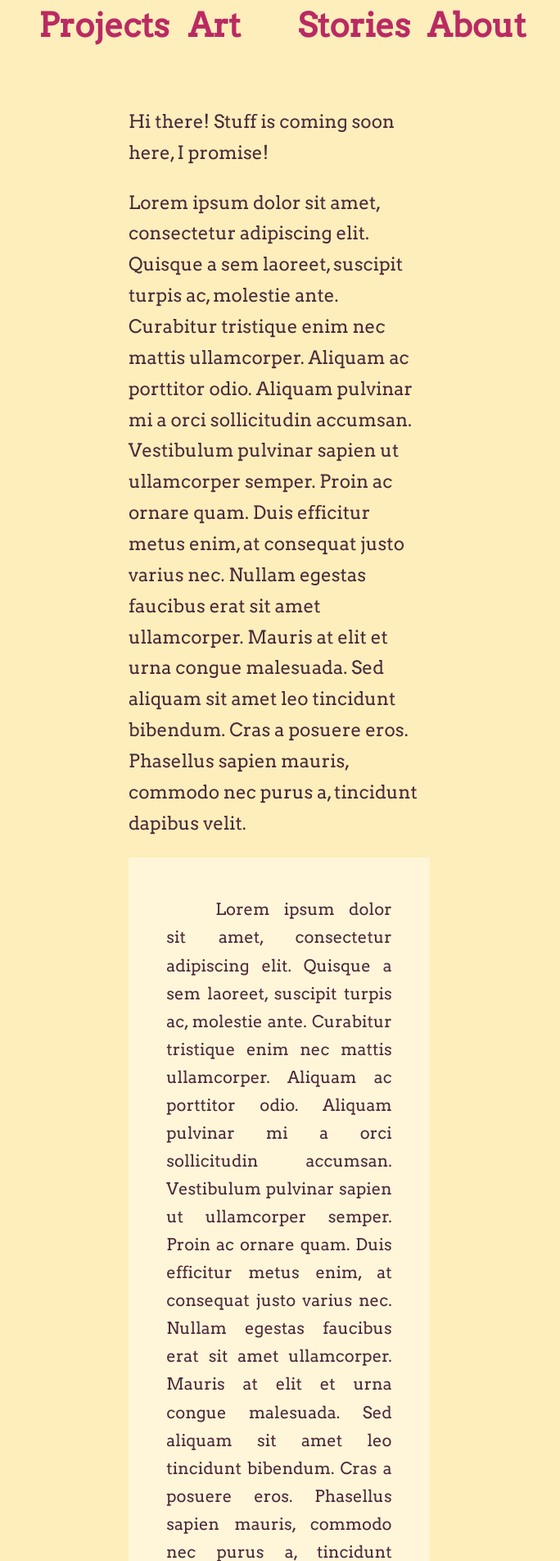
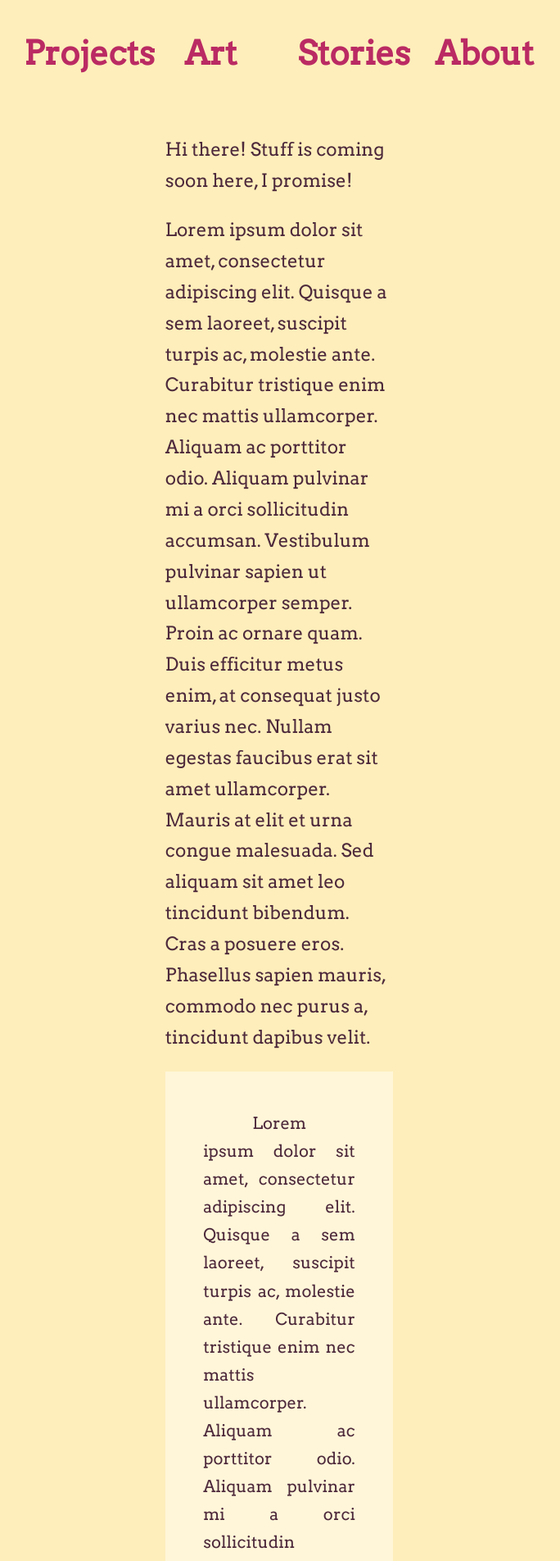
Before and after one commit to Brodnork/website, a PHP site: page / in a window 1280 px wide. Shown: the part 511-2415 px from the top of the page at 82% size, without its empty margins (299-983 px from the left). Run offline with PHP 8.4, Linux system fonts and the light colour scheme.

Commit message:
Update style.css

```diff
--- a/style.css
+++ b/style.css
@@ -5,8 +5,6 @@ html {
 body {
   padding:1em;
   padding-top:2em;
-	padding-left:3em;
-	padding-right:3em;
     background-color: #FDEEBB;
   color: #4D293B;
 	font-family: 'Arvo', sans-serif;
@@ -19,8 +17,8 @@ body {
 main {
   padding:1em;
   padding-top:1em;
-  margin-right: 16em;
-  margin-left: 16em;
+  margin-right: 20em;
+  margin-left: 20em;
 }
 
 footer{
```
